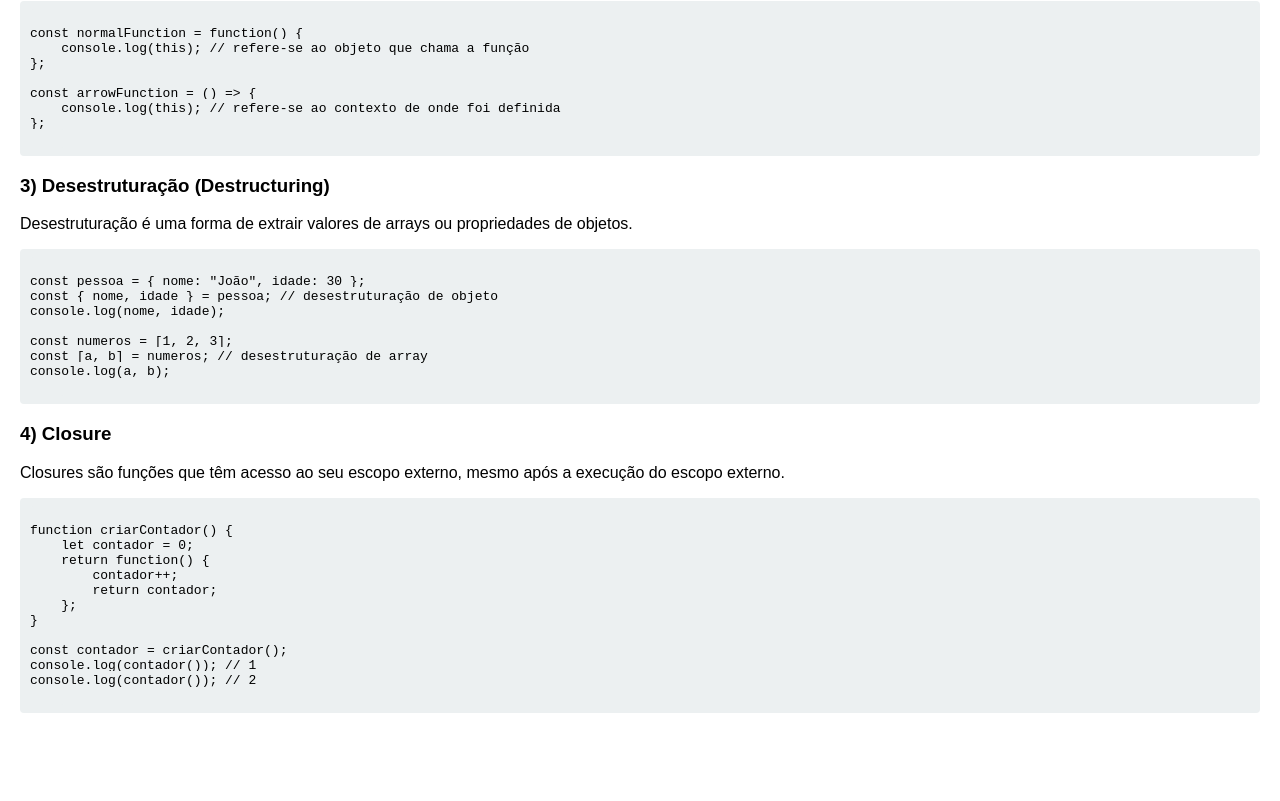
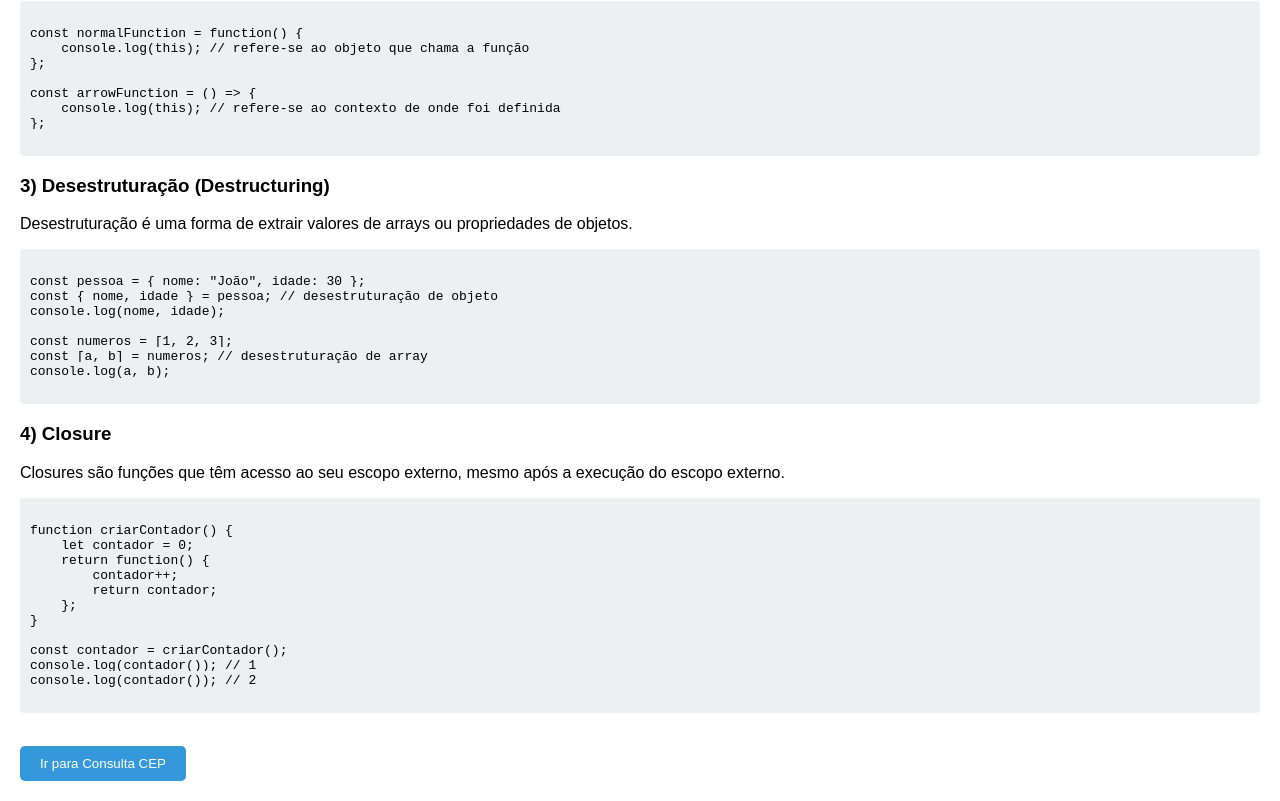
Before and after one commit to Danielestra/consulta-cep, a plain HTML site: page index.html in a window 1280 px wide. Shown: the part 1610-2411 px from the top of the page. Before the commit the page ends 2343 px from the top, so only its background shows below. Drawn offline with Linux system fonts and the light colour scheme.

Commit message:
Update index.html

```diff
--- a/index.html
+++ b/index.html
@@ -9,6 +9,15 @@
         h2 { color: #2c3e50; }
         code { background: #ecf0f1; padding: 2px 4px; border-radius: 4px; }
         pre { background: #ecf0f1; padding: 10px; border-radius: 4px; }
+        .link-button {
+            margin-top: 20px;
+            padding: 10px 20px;
+            background-color: #3498db;
+            color: white;
+            border: none;
+            border-radius: 5px;
+            cursor: pointer;
+        }
     </style>
 </head>
 <body>
@@ -127,5 +136,8 @@ console.log(contador()); // 1
 console.log(contador()); // 2
     </code></pre>
 
+    <!-- Botão para a página consulta-cep.html -->
+    <button class="link-button" onclick="window.location.href='consulta-cep.html'">Ir para Consulta CEP</button>
+
 </body>
 </html>
```
